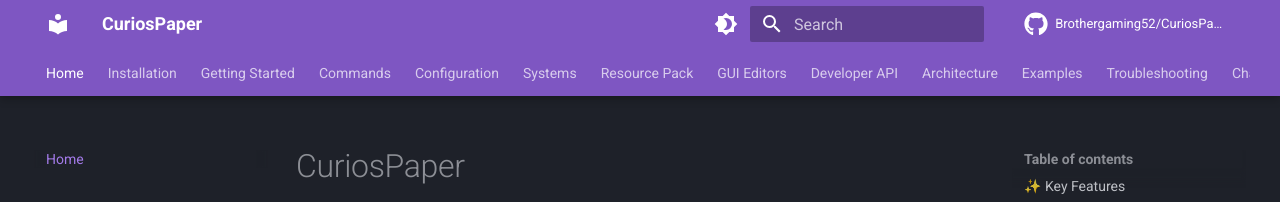
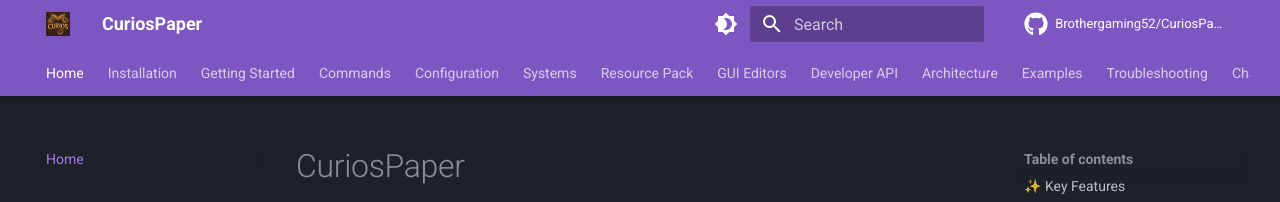
Before and after one commit to Brothergaming52/CuriosPaper, an MkDocs documentation site: the page built from docs/index.md, in a window 1280 px wide. Shown: the top 202 px of the page. Built offline with MkDocs 1.6.1 and Material for MkDocs 9.7.7, drawn with Linux system fonts in a browser that asks for light colours; comment, search, counter and statistics services are not loaded.

Commit message:
favicon and logo update

```diff
--- a/mkdocs.yml
+++ b/mkdocs.yml
@@ -6,6 +6,8 @@
 
 theme:
   name: material
+  favicon: images/logo.png
+  logo: images/logo.png
   palette:
     - scheme: slate
       primary: deep purple
```
